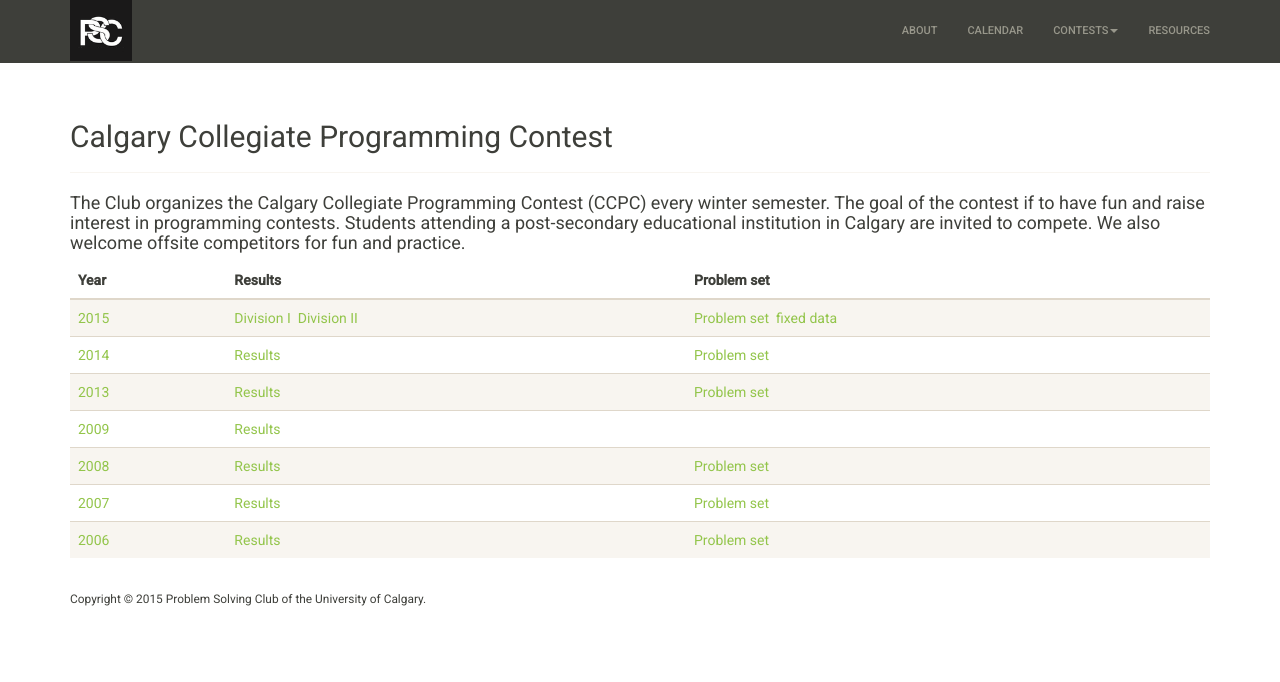
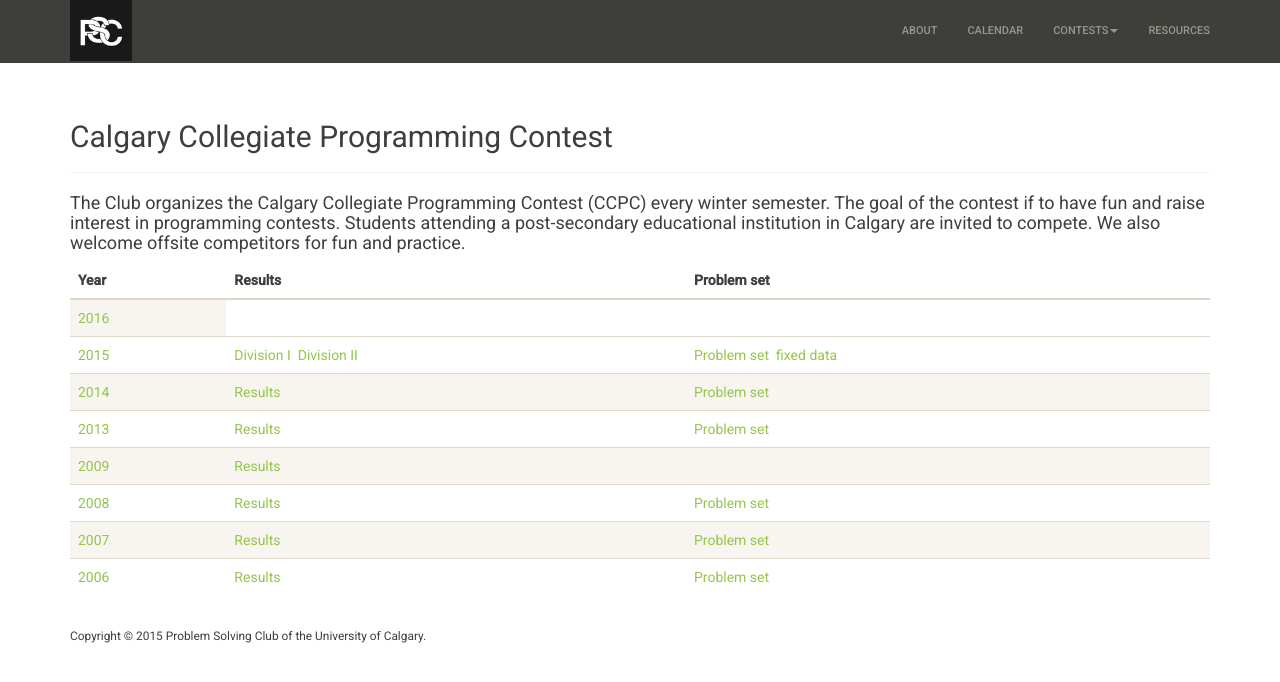
Before and after one commit to ProblemSolvingClub/psc-website, a Jekyll site: the page built from contests/ccpc/index.html, in a window 1280 px wide. Shown: the top 682 px of the page. Built offline with Jekyll 4.4.1, drawn with Linux system fonts in a browser that asks for light colours; nearby versions of some CDN libraries.

Commit message:
Added the 2016 files

```diff
--- /dev/null
+++ b/contests/ccpc/2016/index.html
@@ -0,0 +1,4 @@
+---
+layout: default
+title: About
+---
--- a/contests/ccpc/index.html
+++ b/contests/ccpc/index.html
@@ -26,6 +26,11 @@
       </tr>
     </thead>
     <tbody>
+      <tr>
+          <td>
+              <a href="/ccpc/2016">2016</a>
+          </td>
+      </tr>
       <tr>
         <td>
           <a href="/ccpc/2015/">2015</a>
```
